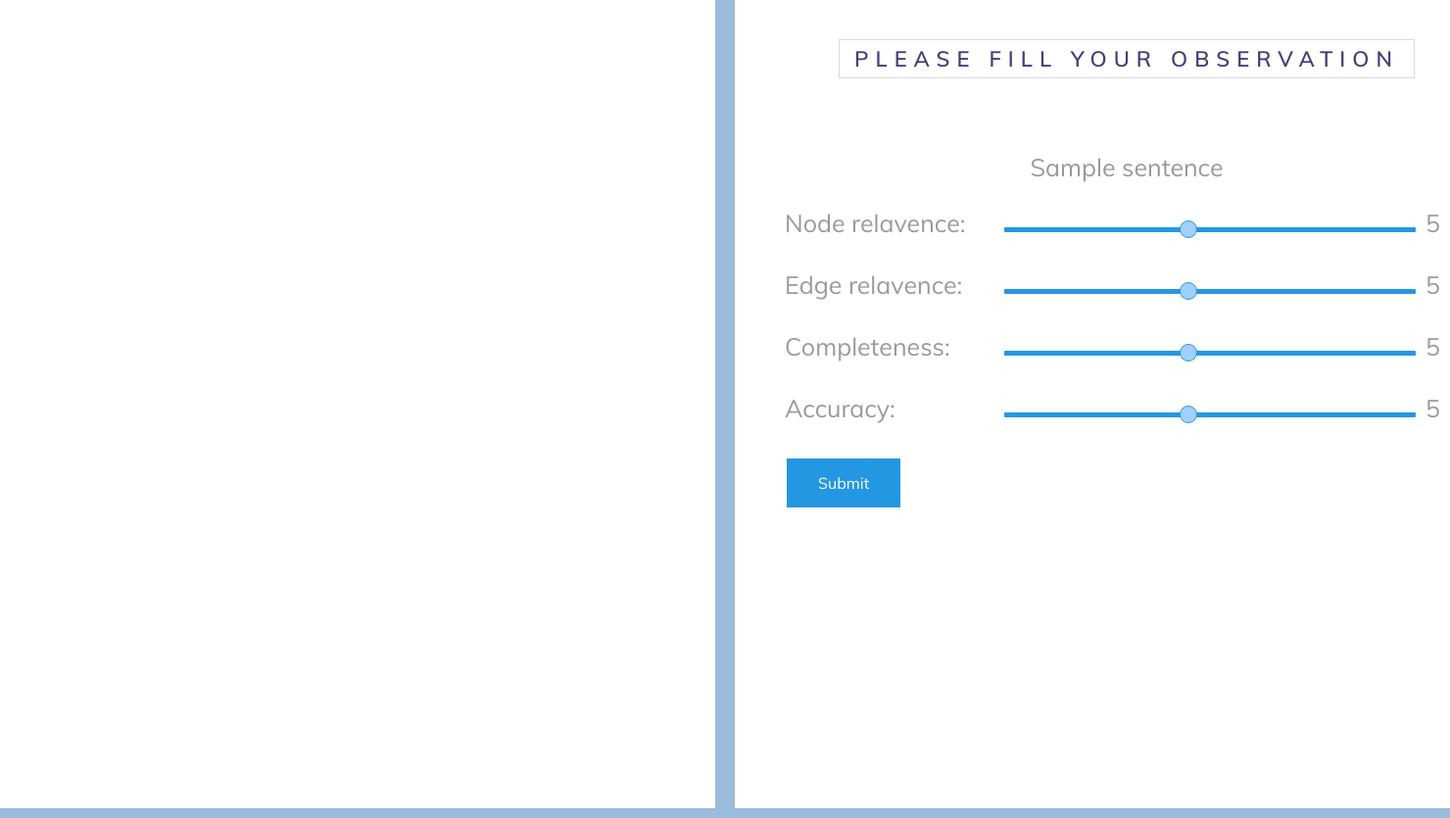
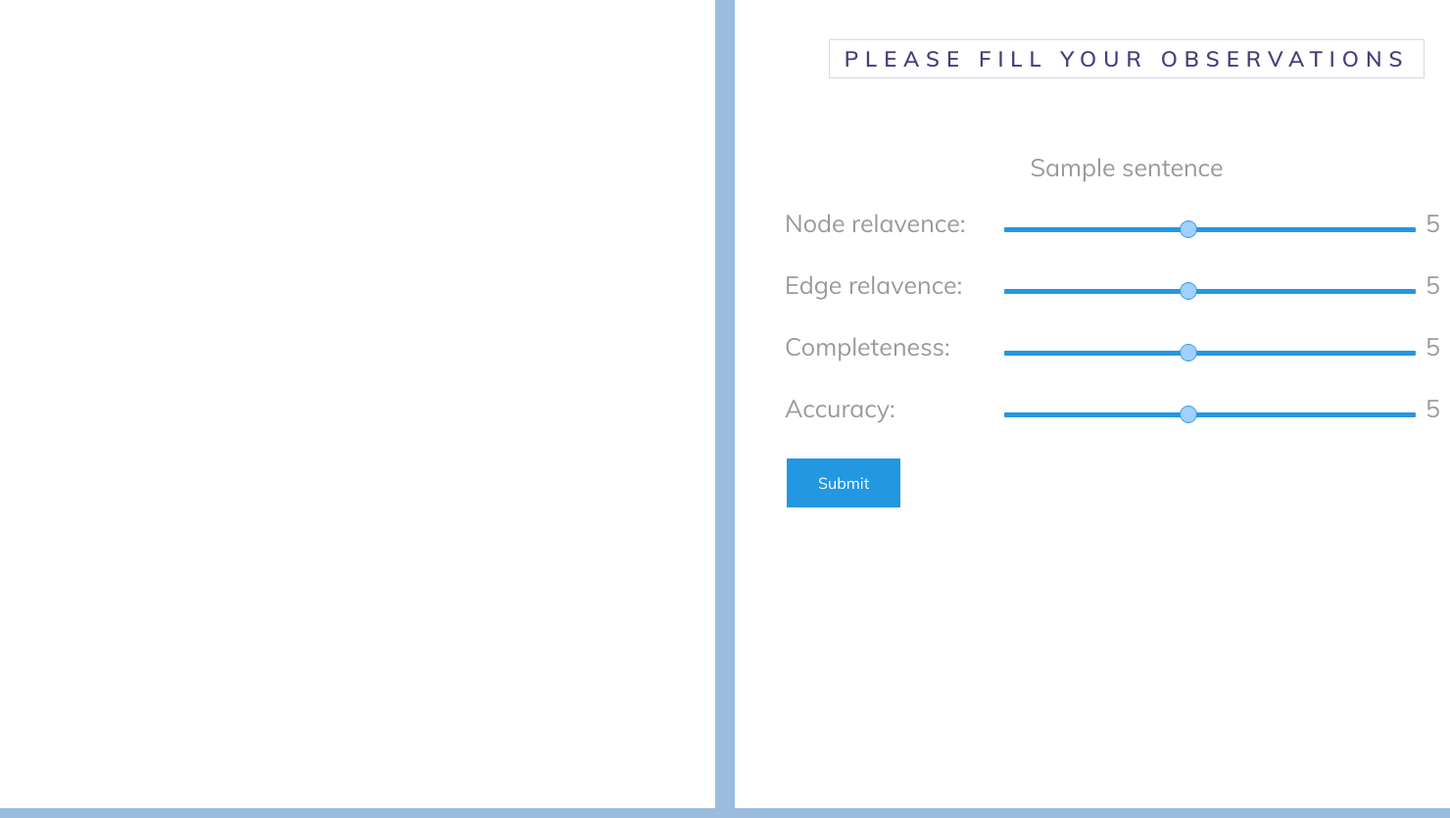
Before and after one commit to ASNarasimhan/flask_evaluate, a Flask app: template templates/main.html in a window 1480 px wide; the page is wider, and only the part inside the window is pictured. Shown: that part at 98% size. Run offline with Flask 2, Linux system fonts and the light colour scheme; the template is opened without the code that fills it: most values are stand-ins (such as "Sample title", 1, 10 or a date in 2020).

Commit message:
post updates 1

```diff
--- a/templates/main.html
+++ b/templates/main.html
@@ -9,7 +9,7 @@
             </div>
             <div class="form-content" >
                 <div class="form-header">
-                    <h3>Please fill your observation</h3>
+                    <h3>Please fill your observations</h3>
                     <br>
                     {{dict_data['sentence']}}
                 </div>
```
